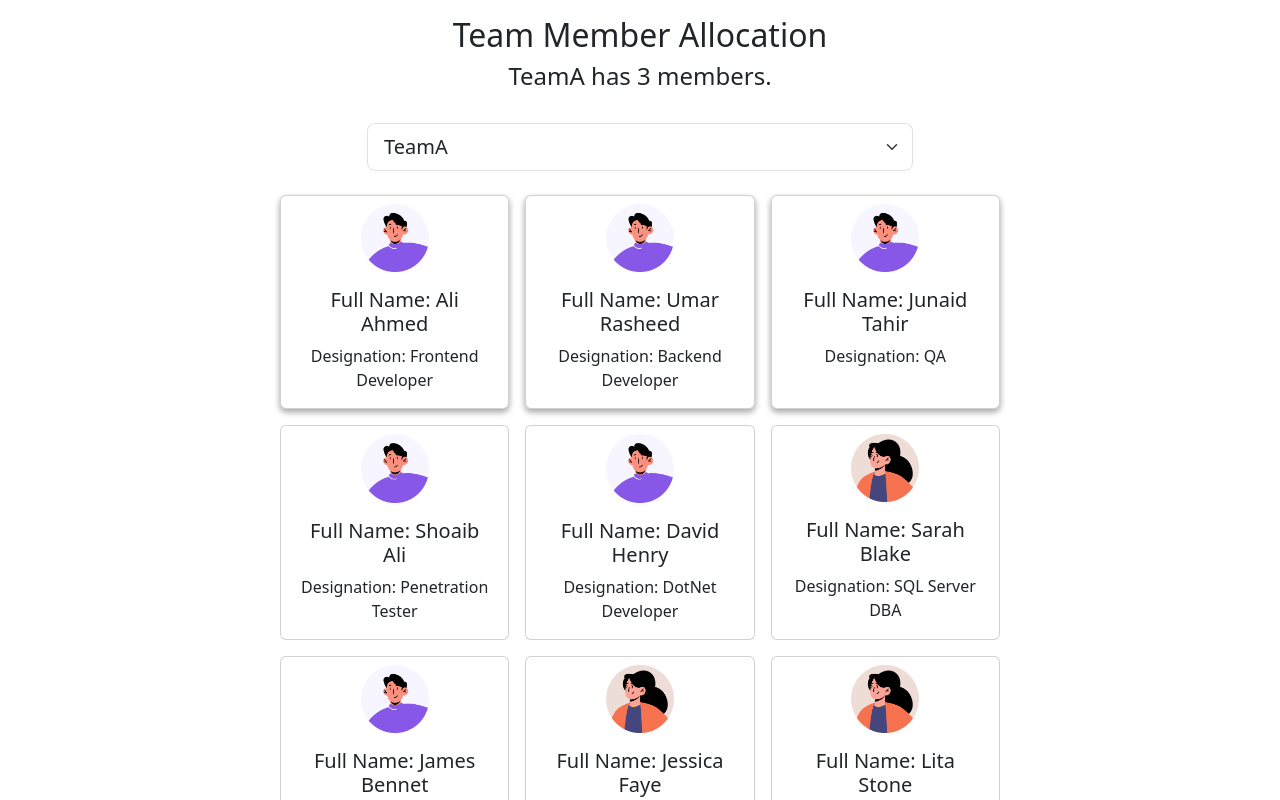
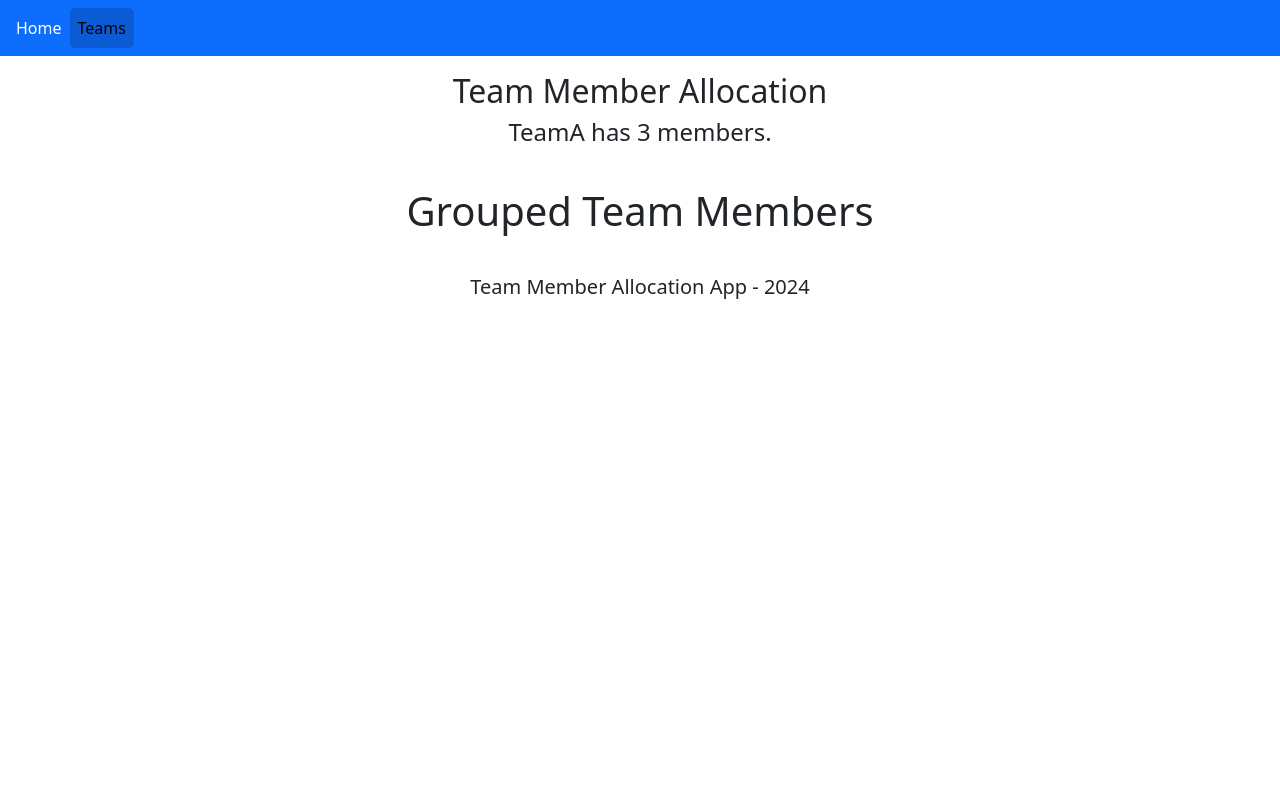
Before and after one commit to tombstone-10/team-member-allocation, a React (Vite) app: page /GroupedTeamMembers in a window 1280 px wide. Shown: the top 800 px of the page. Built offline with nearby package versions, Linux system fonts and the light colour scheme.

Commit message:
Routes Added

```diff
--- a/package.json
+++ b/package.json
@@ -12,7 +12,8 @@
   "dependencies": {
     "bootstrap": "^5.3.3",
     "react": "^18.2.0",
-    "react-dom": "^18.2.0"
+    "react-dom": "^18.2.0",
+    "react-router-dom": "^6.23.1"
   },
   "devDependencies": {
     "@types/react": "^18.2.66",
--- a/src/App.css
+++ b/src/App.css
@@ -33,6 +33,16 @@
   font-weight: 300;
 }
 
+.nav-link:hover {
+  color: rgba(0, 0, 0, 0.6) !important;
+}
+
+nav a.active {
+  background-color: rgba(0, 0, 0, 0.16);
+  border-radius: 5px;
+  color: black !important;
+}
+
 @media only screen and (max-width: 600px) {
   .card img {
     width: 60%;
--- a/src/App.jsx
+++ b/src/App.jsx
@@ -4,6 +4,10 @@
 import Content from "./components/Content";
 import Footer from "./components/Footer";
 import Employees from "./components/Employees";
+import GroupedTeamMembers from "./components/GroupedTeamMembers";
+import { BrowserRouter as Router, Route, Routes } from "react-router-dom";
+import Nav from "./components/Nav";
+import NotFound from "./components/NotFound";
 
 function App() {
   const [selectedTeam, setTeam] = useState(
@@ -125,6 +129,8 @@
   return (
     <>
       <div>
+        <Router>
+          <Nav></Nav>
           <Header
             selectedTeam={selectedTeam}
             teamMemberCount={
@@ -132,13 +138,32 @@
                 .length
             }
           />
+          <Routes>
+            <Route
+              path="/"
+              element={
                 <Employees
                   employees={employees}
                   selectedTeam={selectedTeam}
                   handleEmployeeCardClick={handleEmployeeCardClick}
                   handleTeamSelectionChange={handleTeamSelectionChange}
                 />
+              }
+            ></Route>
+            <Route
+              path="/GroupedTeamMembers"
+              element={
+                <GroupedTeamMembers
+                  employees={employees}
+                  selectedTeam={selectedTeam}
+                  setTeam={setTeam}
+                />
+              }
+            ></Route>
+            <Route path="*" element={<NotFound />}></Route>
+          </Routes>
           <Footer />
+        </Router>
       </div>
     </>
   );
--- /dev/null
+++ b/src/components/GroupedTeamMembers.jsx
@@ -0,0 +1,19 @@
+import { useState } from "react";
+
+const GroupedTeamMembers = ({ employees, selectedTeam, setTeam }) => {
+  const [groupedEmployees, setGroupedData] = useState(groupTeamMembers());
+
+  function groupTeamMembers() {}
+
+  return (
+    <main className="container">
+      <div className="row justify-content-center mt-3 mb-4">
+        <div className="col-8">
+          <h1 className="mt-2">Grouped Team Members</h1>
+        </div>
+      </div>
+    </main>
+  );
+};
+
+export default GroupedTeamMembers;
--- /dev/null
+++ b/src/components/Nav.jsx
@@ -0,0 +1,32 @@
+import { NavLink } from "react-router-dom";
+
+const Nav = () => {
+  return (
+    <nav className="navbar navbar-expand-lg navbar-light bg-primary">
+      <ul className="navbar-nav me-auto mb-2 mb-lg-0 ms-2">
+        <li className="nav-item">
+          <NavLink
+            className={({ isActive }) =>
+              isActive ? "nav-link text-white active" : "nav-link text-white"
+            }
+            to="/"
+          >
+            Home
+          </NavLink>
+        </li>
+        <li className="nav-item">
+          <NavLink
+            className={({ isActive }) =>
+              isActive ? "nav-link text-white active" : "nav-link text-white"
+            }
+            to="/GroupedTeamMembers"
+          >
+            Teams
+          </NavLink>
+        </li>
+      </ul>
+    </nav>
+  );
+};
+
+export default Nav;
--- /dev/null
+++ b/src/components/NotFound.jsx
@@ -0,0 +1,13 @@
+const NotFound = () => {
+  return (
+    <header className="container">
+      <div className="row justify-content-center mt-3 mb-4">
+        <div className="col-8">
+          <h1 className="text-danger">404 - Page Not Found</h1>
+        </div>
+      </div>
+    </header>
+  );
+};
+
+export default NotFound;
```
Also changed, not shown: 1 other file (tests, documents, lock files or other folders). Lines whose indentation alone changed are shown as unchanged.
